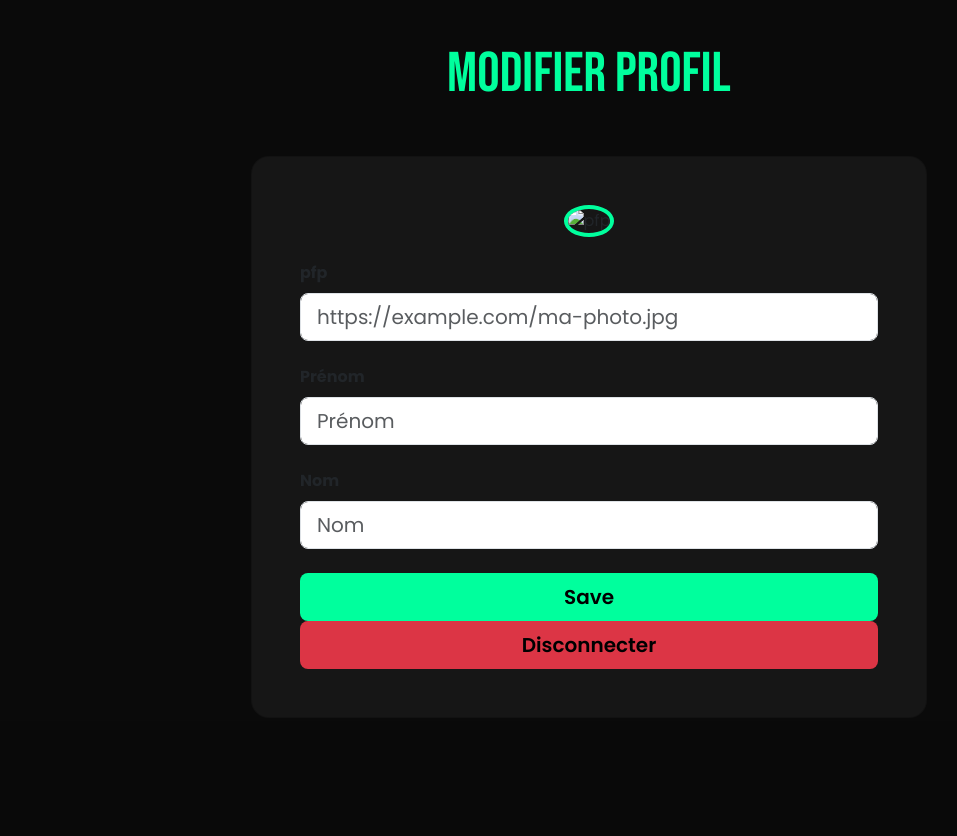
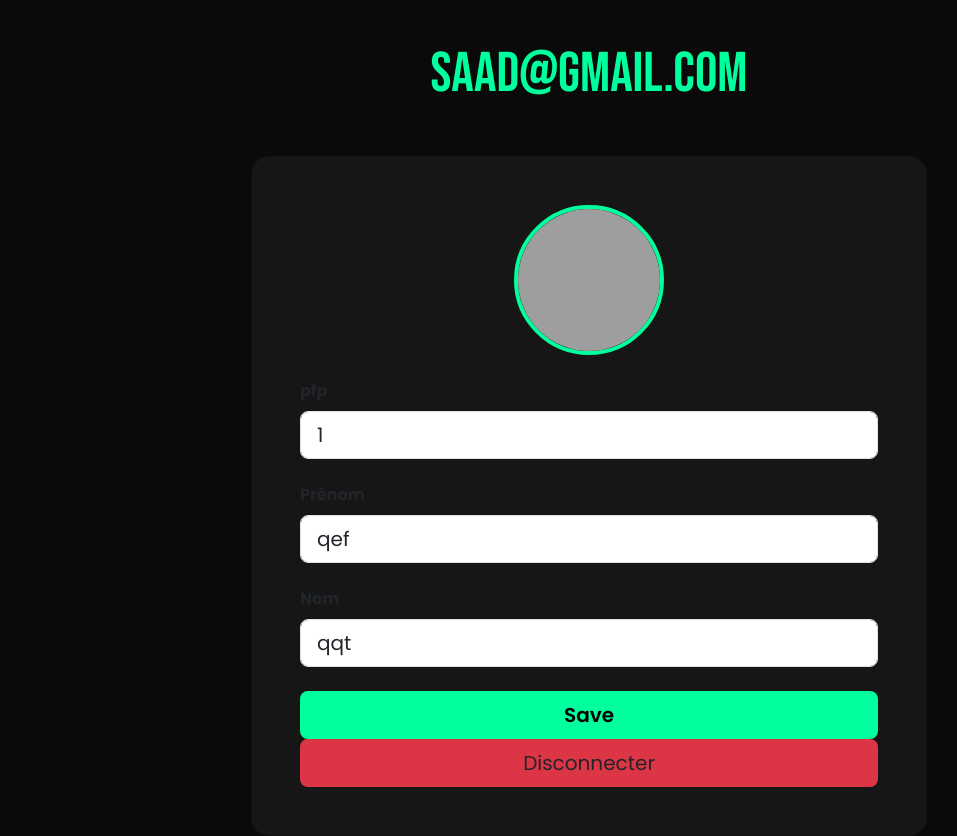
Before and after one commit to ZiyadCh/BuyMatch, a PHP site: page /pages/profile.php in a window 1280 px wide. Shown: the part 79-915 px from the top of the page, without its empty margins (51-1008 px from the left). Before the commit the page ends 796 px from the top, so only its background shows below. Run offline with PHP 8.4, Linux system fonts and the light colour scheme; a user stored in the database is signed in; some libraries are stand-ins or nearby versions; grey boxes are pictures that could not be loaded.

Commit message:
postponing mailer , brginning profile change

```diff
--- /dev/null
+++ b/auth/modifier.php
@@ -0,0 +1,4 @@
+<?php
+require_once "../classes/Users.php";
+
+?>
--- a/pages/profile.php
+++ b/pages/profile.php
@@ -1,3 +1,6 @@
+<?php
+session_start();
+?>
 <!DOCTYPE html>
 <html lang="fr">
 <head>
@@ -62,31 +65,31 @@
 </nav>
 
 <div class="container" style="padding-top: 120px; max-width: 700px;">
-  <h1 class="text-center mb-5" style="font-family: 'Bebas Neue', sans-serif; font-size: 3.5rem; color: #00ff9d;">Modifier Profil</h1>
+  <h1 class="text-center mb-5" style="font-family: 'Bebas Neue', sans-serif; font-size: 3.5rem; color: #00ff9d;"><?= $_SESSION['email'] ?></h1>
 
   <div class="card p-4 p-md-5">
     <div class="text-center mb-4">
-      <img src="https://via.placeholder.com/150" alt="pfp" id="profile-preview">
+      <img src="<?=   $_SESSION['pfp'] ?>"via.placeholder.com/150" alt="pfp" id="profile-preview">
     </div>
 
-    <form action="#" method="POST">
+    <form action="../auth/modifier.php" method="POST">
       <div class="mb-4">
         <label class="form-label fw-bold">pfp</label>
-        <input type="url" class="form-control form-control-lg" name="profile_url" placeholder="https://example.com/ma-photo.jpg">
+        <input type="url" class="form-control form-control-lg" name="profile_url" value="<?= $_SESSION['pfp'] ?>">
+
       </div>
-
       <div class="mb-4">
         <label class="form-label fw-bold">Prénom</label>
-        <input type="text" class="form-control form-control-lg" name="prenom" placeholder="Prénom">
+        <input type="text" class="form-control form-control-lg" name="prenom" value="<?=  $_SESSION['prenom'] ?>" placeholder="">
       </div>
 
       <div class="mb-4">
         <label class="form-label fw-bold">Nom</label>
-        <input type="text" class="form-control form-control-lg" name="nom" placeholder="Nom">
+        <input type="text" class="form-control form-control-lg" name="nom"  value="<?= $_SESSION['nom'] ?>">
       </div>
 
       <button type="submit" class="btn btn-create btn-lg w-100">Save</button>
-      <button type="submit" class="bg-danger btn btn-create btn-lg w-100">Disconnecter</button>
+      <a href="../auth/logout.php"  class="bg-danger btn btn-lg w-100">Disconnecter</a>
     </form>
 
   </div>
@@ -95,3 +98,6 @@
 <script src="https://cdn.jsdelivr.net/npm/bootstrap@5.3.3/dist/js/bootstrap.bundle.min.js"></script>
 </body>
 </html>
+<?php
+
+?>
```
Also changed, not shown: classes/User.php (+0 -7 lines).
